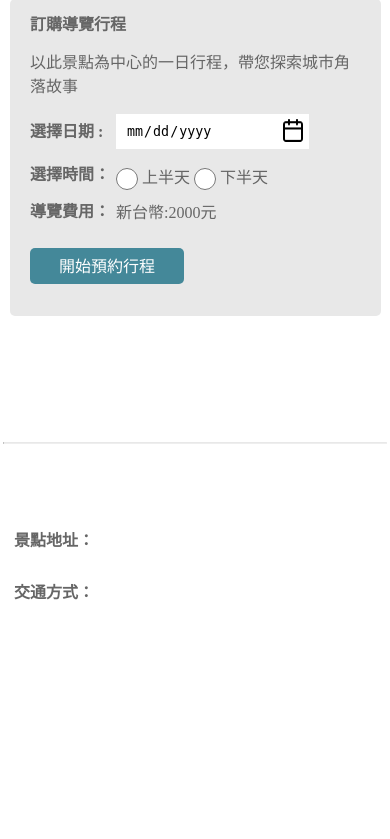
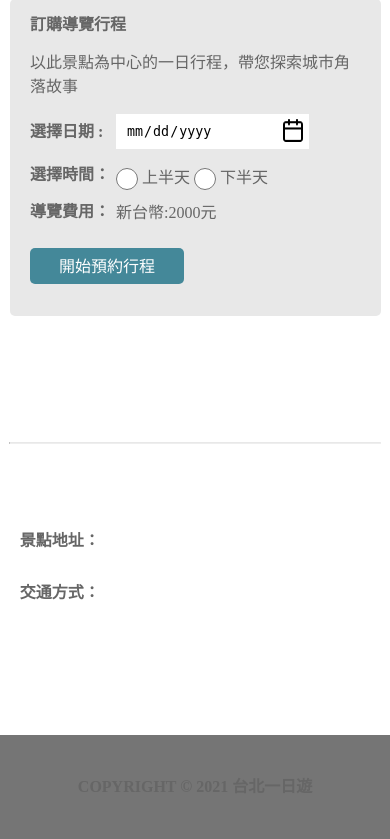
Before and after one commit to smallgirl6/taipeidaytrip, a Flask app: page /attraction/1 in a window 390 px wide. Shown: the part 442-1281 px from the top of the page. Run offline with Flask 2, Linux system fonts and the light colour scheme; data that the repository does not hold is empty.

Commit message:
2022-12/06-21:46

```diff
--- a/taipei-day-trip/static/css/attraction.css
+++ b/taipei-day-trip/static/css/attraction.css
@@ -61,8 +61,8 @@ body {
     margin-left: auto;
 }
 .attraction-pic-box{
+    /* aspect-ratio: 540/460; */
     position: relative;
-    /* aspect-ratio: 540/460; */
     width: 550px;
     height: 406px;
     margin-top: 37px;
@@ -70,8 +70,7 @@ body {
     border-radius: 5px;
 }
 .attraction-pic{
-    /* flex: none;
-    position: absolute; */
+    flex: none;
     width: 100%;
     height: 100%;
     object-fit:cover;
@@ -288,25 +287,24 @@ hr{
     font-weight: 700;
     font-size: 16px ;
 }
-@media (max-width:1024px){
+@media (max-width:1200px){
     .navigation-bar{
         width: 100%
     }
-    .welcome-box{
-        margin-left: 20px;
-    }
     .Attraction-Slideshow{
-        width: 100%;
+        width: 90%;
     }
     .booking-form{
         margin-right: 10px;
     }
     .Attraction-Info{
-        width: 100%;
+        width: 90%;
     }
-
+    hr{
+        width: 90%;
+    }
 }
-@media (max-width:640px){
+@media (max-width:740px){
     .navigation-bar{
         width: 100%
     }
@@ -315,7 +313,8 @@ hr{
         width: 100%;
     }
     .attraction-pic-box{
-        margin-left: 0px ;
+        margin-right: 0px;
+        margin-left: 0px;
         width: 100%;
         height: 350px;
     }
@@ -367,12 +366,9 @@ hr{
         font-size: 16px;
     }
     hr{
-        width:98%;
+        width:95%;
     }
     .Attraction-Info{
-        width:98%;
-    }
-    .footer{
-        visibility:hidden;/* 手機版隱藏 */
+        width:95%;
     }
 }
```
